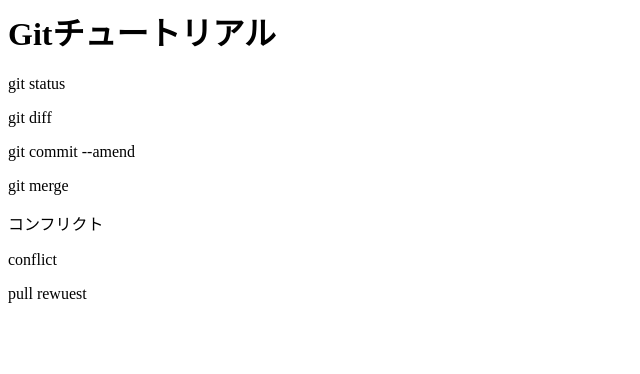
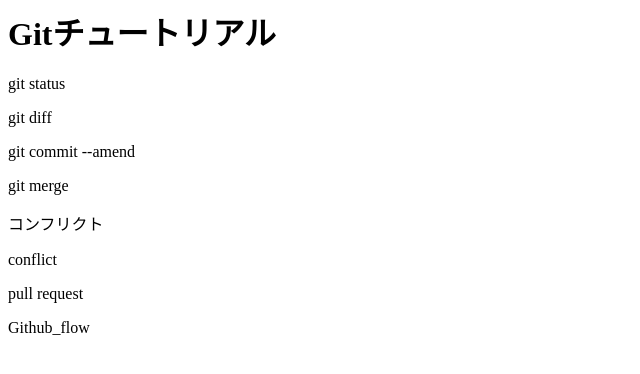
Before and after one commit to testuser-n/git_tutorial, a plain HTML site: page index.htm in a window 1280 px wide. Shown: the whole page, without its empty margins (0-640 px from the left). Drawn offline with Linux system fonts and the light colour scheme.

Commit message:
GitHub_Flowを追記 t#

```diff
--- a/index.htm
+++ b/index.htm
@@ -5,4 +5,5 @@
 <p>git merge</p>
 <p>コンフリクト</p>
 <p>conflict</p>
-<p>pull rewuest</P>
+<p>pull request</P>
+<p>Github_flow</p>
```
